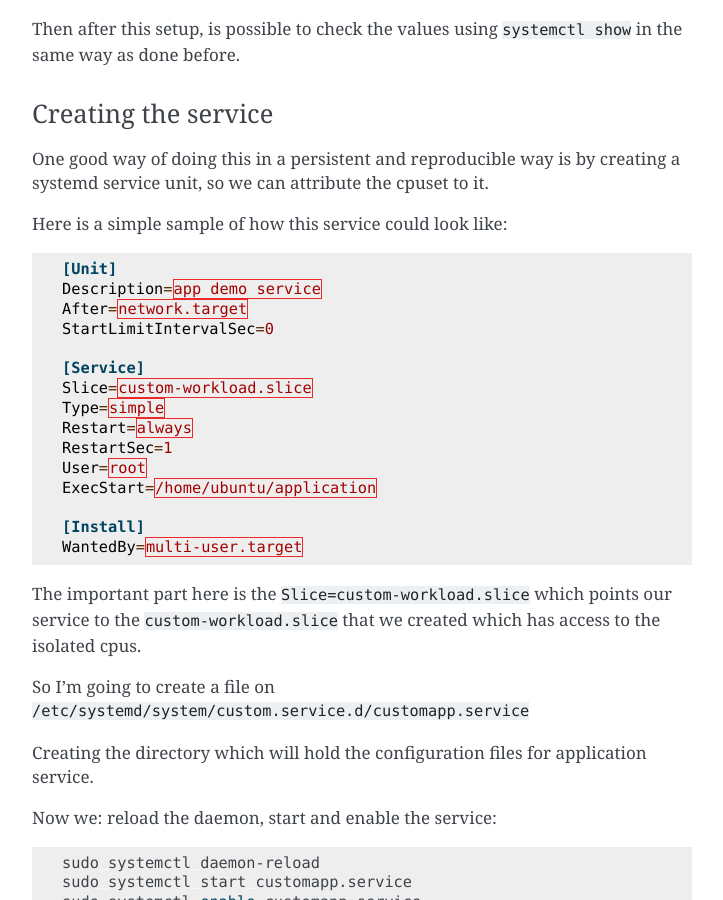
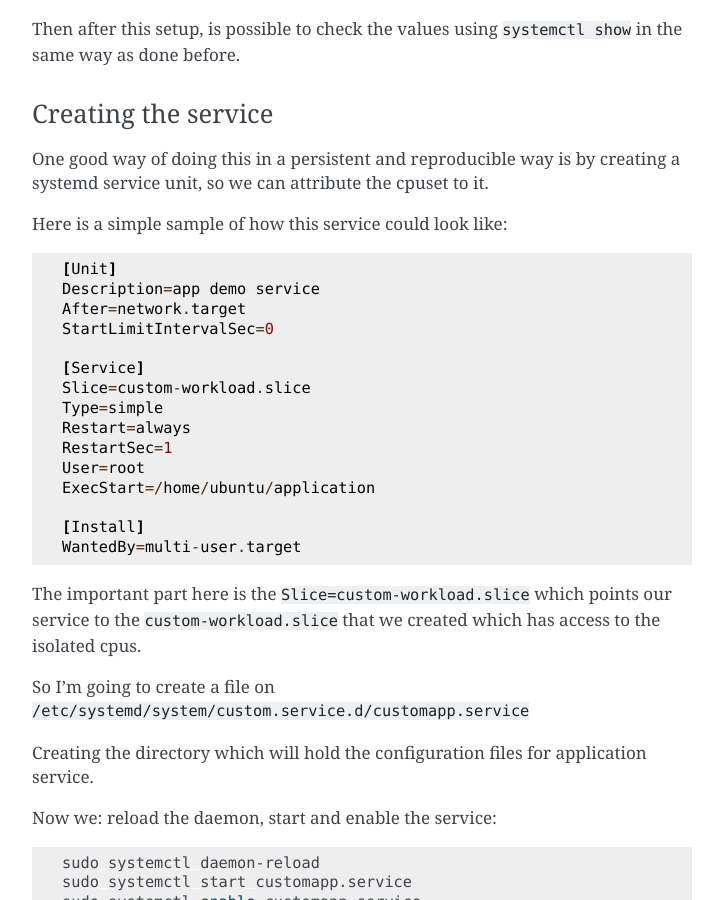
Before and after one commit to canonical/real-time-ubuntu-docs, a Sphinx documentation site: the page built from docs/how-to/using-cpu-sets.md, in a window 1280 px wide and 900 px high, scrolled down 3895 px. Shown: the whole window, without its empty margins (388-1111 px from the left). Built offline with Sphinx 7.4.7, drawn with Linux system fonts in a browser that asks for light colours.

Commit message:
fix: drop syntax on service block
Signed-off-by: Lincoln Wallace <lincoln.wallace@canonical.com>

````diff
--- a/docs/how-to/using-cpu-sets.md
+++ b/docs/how-to/using-cpu-sets.md
@@ -171,7 +171,7 @@ Then after this setup, is possible to check the values using `systemctl show` in
 One good way of doing this in a persistent and reproducible way is by creating a systemd service unit, so we can attribute the cpuset to it.
 
 Here is a simple sample of how this service could look like:
-```toml
+```
 [Unit]
 Description=app demo service
 After=network.target
````
